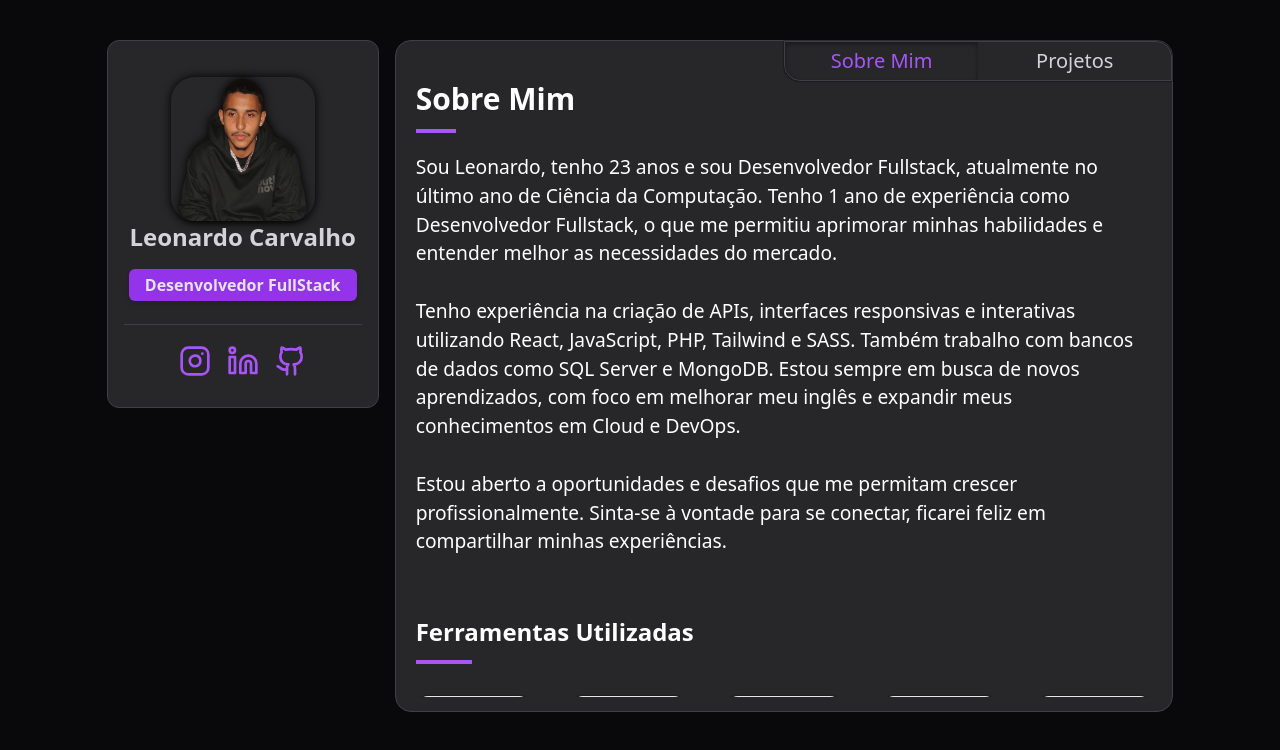
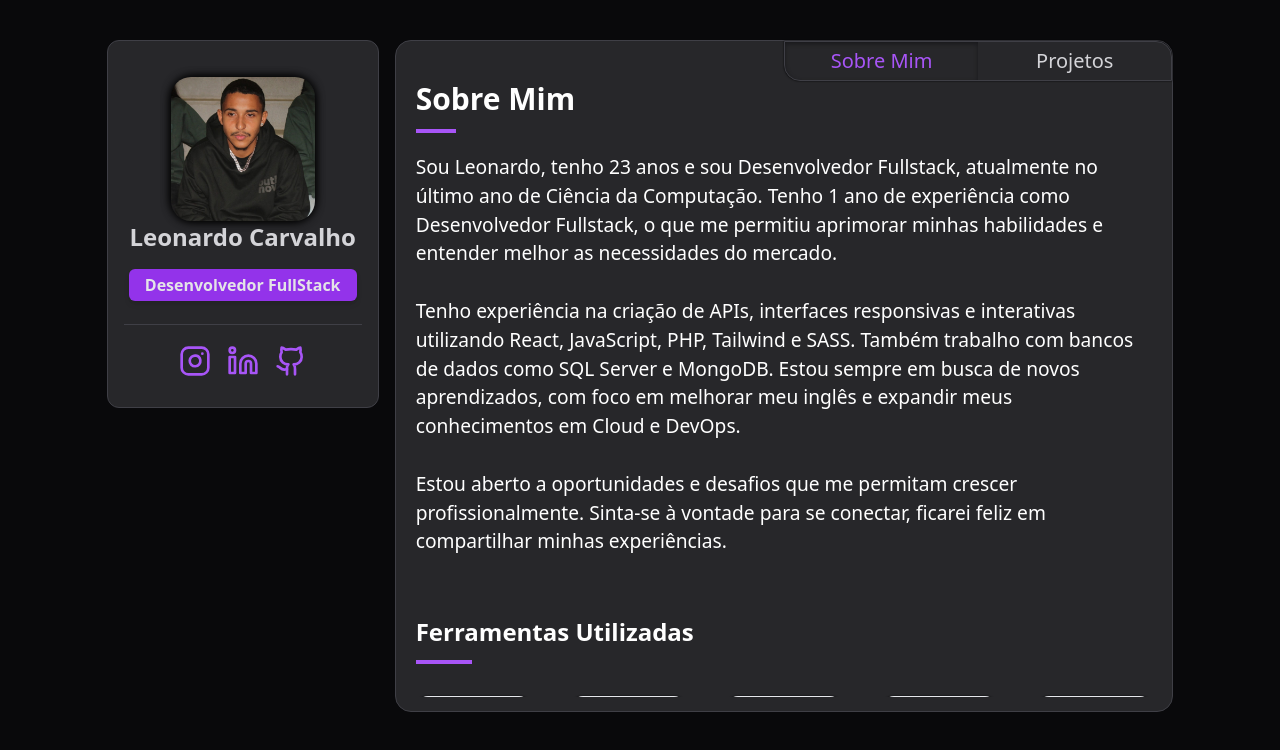
Before and after one commit to leonardo-tcarvalho/MyPortfolioReact, a React (Vite) app in the folder myPortfolio/: page / in a window 1280 px wide. Shown: the top 750 px of the page. Built offline with nearby package versions, Linux system fonts and the light colour scheme.

Commit message:
feat: image sidebar

```diff
--- a/myPortfolio/src/components/Avatar.jsx
+++ b/myPortfolio/src/components/Avatar.jsx
@@ -1,8 +1,8 @@
-import AvatarImage from "../images/Avatar.png";
+import AvatarImage from "../images/Avatar2.jpeg";
 
 export function Avatar() {
   return (
-    <div className="flex items-endrelative max-lg:w-52 max-lg:h-52 w-36 h-36 mt-5 rounded-3xl px-1 shadow-10 bg-cover object-center">
+    <div className="flex items-endrelative max-lg:w-52 max-lg:h-52 w-36 h-36 mt-5 rounded-3xl shadow-10 bg-cover object-center">
       <img className="rounded-2.5xl drop-shadow-10" src={AvatarImage} alt="" />
     </div>
   );
```
